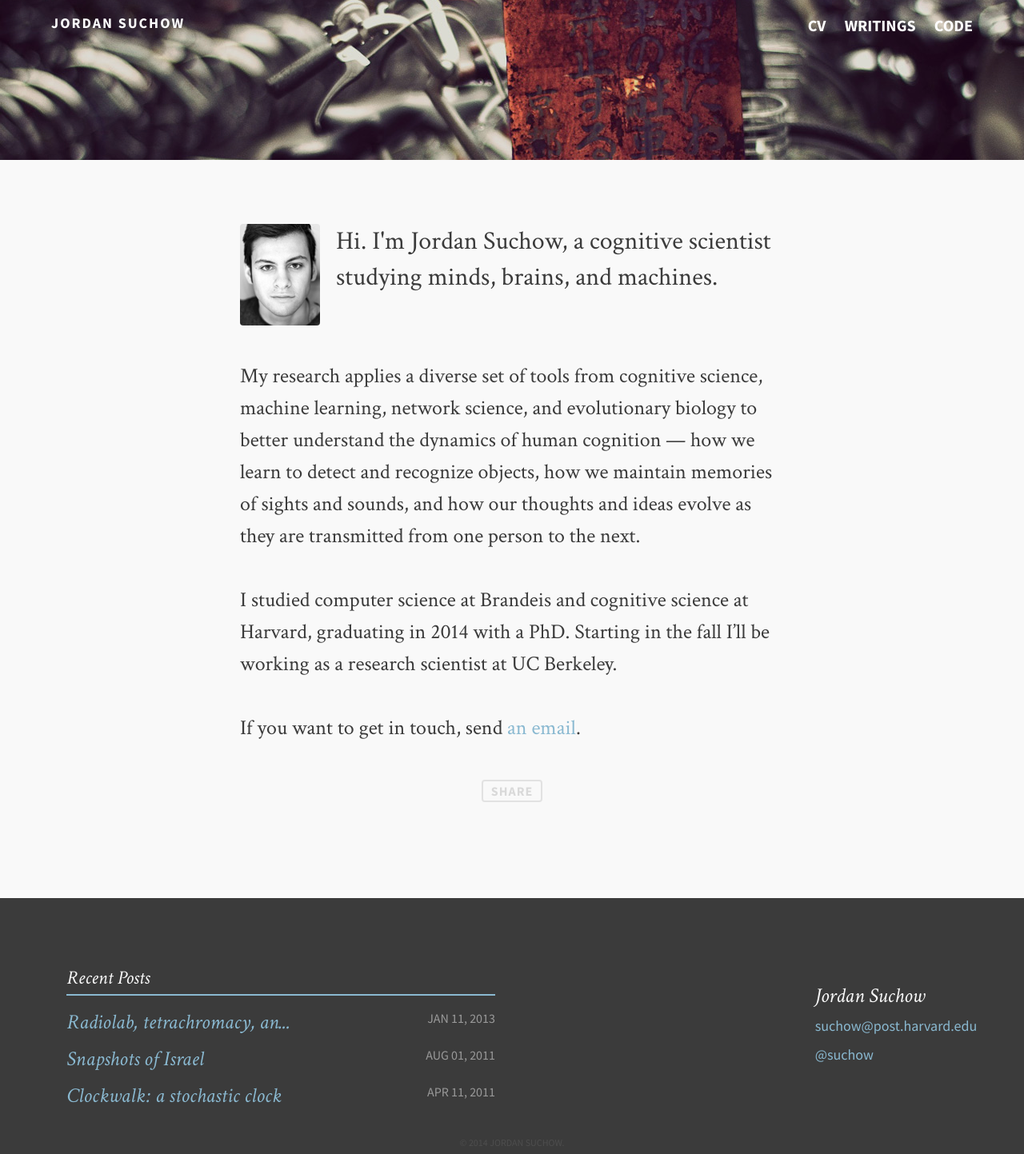
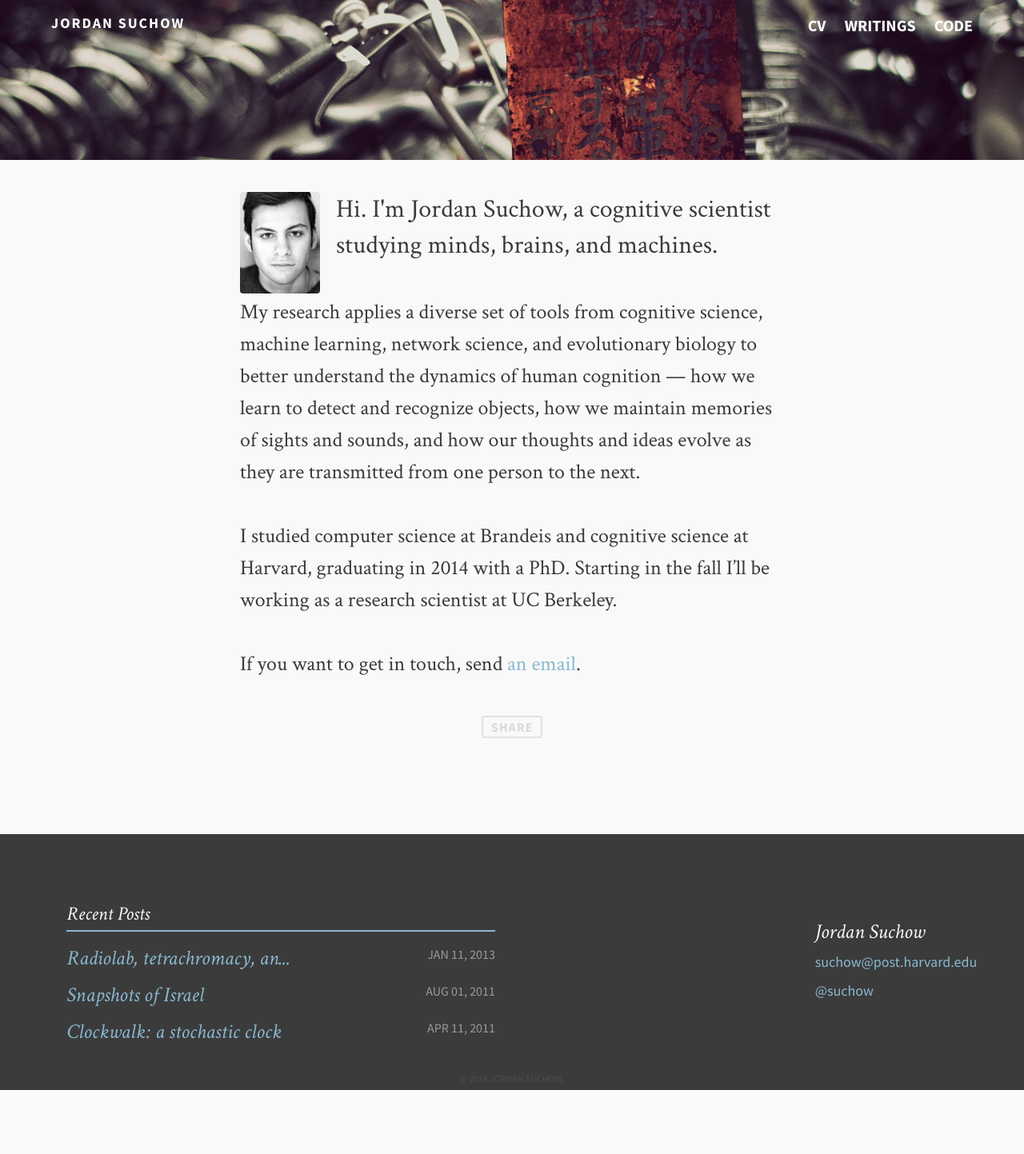
Before and after one commit to suchow/suchow.io, a Jekyll site: the page built from index.md, in a window 1280 px wide. Shown: the whole page at 80% size. Built offline with Jekyll 4.4.1, drawn with Linux system fonts in a browser that asks for light colours; comment, search, counter and statistics services are not loaded; after the commit the page ends 1363 px from its top, so only the background shows below that.

Commit message:
Decrease margins around post heading

```diff
--- a/_sass/_styles.scss
+++ b/_sass/_styles.scss
@@ -317,7 +317,7 @@ header.site-header nav {
 
     // Header Stuff
     header {
-        margin: (2*$lh) 0 (2*$lh) 0;
+        margin: ($lh) 0 ($lh) 0;
         hgroup {
             color: $black;
             position: relative;
--- a/assets/css/i.css
+++ b/assets/css/i.css
@@ -582,7 +582,7 @@ header.site-header nav ul li a:hover {
   max-height: 800px;
 }
 .article header {
-  margin: 80px 0 80px 0;
+  margin: 40px 0 40px 0;
 }
 .article header hgroup {
   color: #3b3b3b;
```
